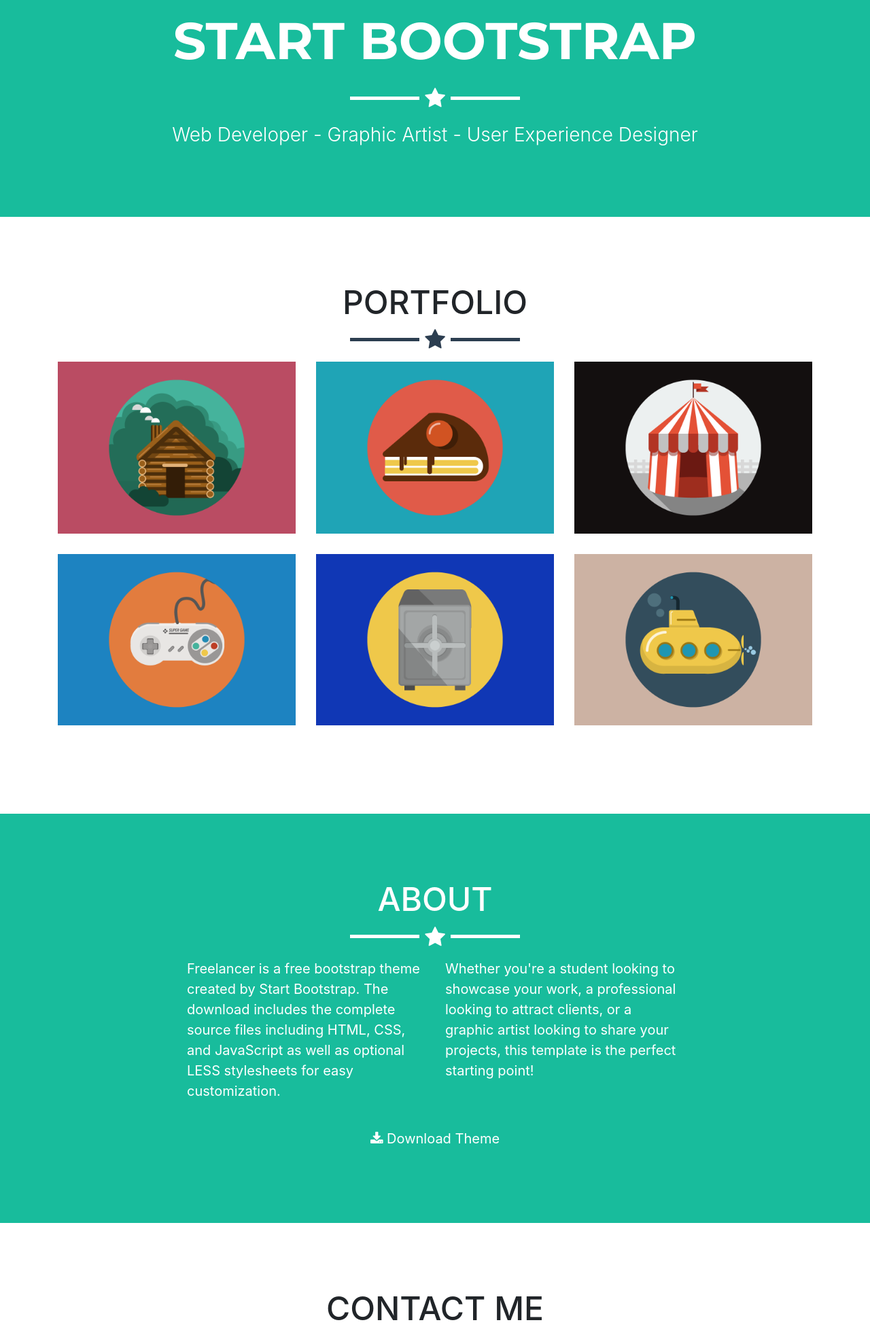
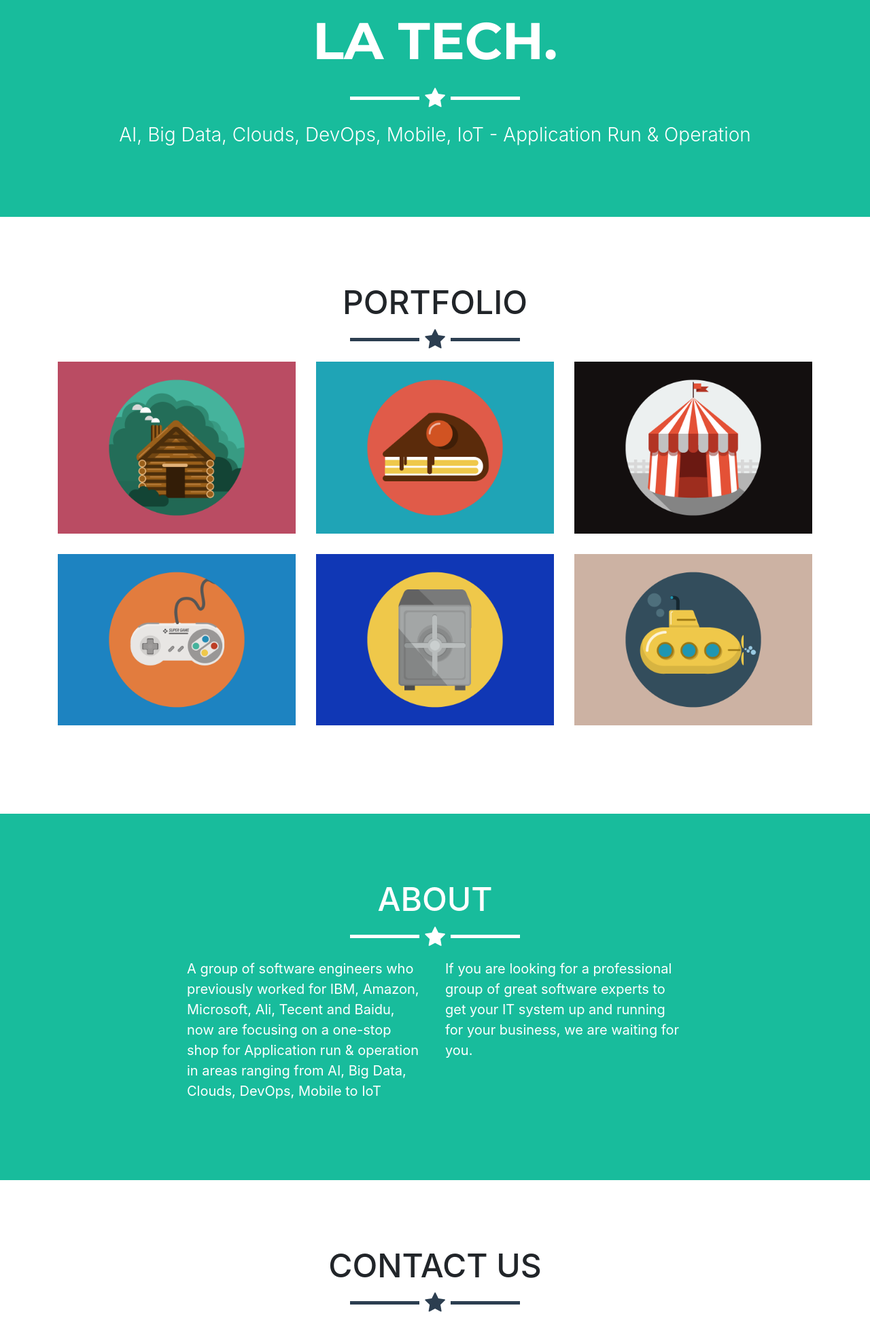
Before and after one commit to hollylux/hollylux.github.io, a website with bundled scripts: page index.html in a window 1280 px wide. Shown: the part 473-2428 px from the top of the page at 68% size. Built offline with nearby package versions, Linux system fonts and the light colour scheme.

Commit message:
Adding LA

```diff
--- a/index.html
+++ b/index.html
@@ -8,7 +8,7 @@
     <meta name="description" content="">
     <meta name="author" content="">
 
-    <title>Freelancer - Start Bootstrap Theme</title>
+    <title>LA Tech.</title>
 
     <!-- Bootstrap core CSS -->
     <link href="vendor/bootstrap/css/bootstrap.min.css" rel="stylesheet">
@@ -28,7 +28,7 @@
     <!-- Navigation -->
     <nav class="navbar navbar-expand-lg navbar-light fixed-top" id="mainNav">
       <div class="container">
-        <a class="navbar-brand js-scroll-trigger" href="#page-top">Start Bootstrap</a>
+        <a class="navbar-brand js-scroll-trigger" href="#page-top">LA Tech.</a>
         <button class="navbar-toggler navbar-toggler-right" type="button" data-toggle="collapse" data-target="#navbarResponsive" aria-controls="navbarResponsive" aria-expanded="false" aria-label="Toggle navigation">
           Menu
           <i class="fa fa-bars"></i>
@@ -54,9 +54,9 @@
       <div class="container">
         <img class="img-fluid" src="img/profile.png" alt="">
         <div class="intro-text">
-          <span class="name">Start Bootstrap</span>
+          <span class="name">LA Tech.</span>
           <hr class="star-light">
-          <span class="skills">Web Developer - Graphic Artist - User Experience Designer</span>
+          <span class="skills">AI, Big Data, Clouds, DevOps, Mobile, IoT - Application Run & Operation</span>
         </div>
       </div>
     </header>
@@ -138,17 +138,19 @@
         <hr class="star-light">
         <div class="row">
           <div class="col-lg-4 ml-auto">
-            <p>Freelancer is a free bootstrap theme created by Start Bootstrap. The download includes the complete source files including HTML, CSS, and JavaScript as well as optional LESS stylesheets for easy customization.</p>
+            <p>A group of software engineers who previously worked for IBM, Amazon, Microsoft, Ali, Tecent and Baidu, now are focusing on a one-stop shop for Application run & operation in areas ranging from AI, Big Data, Clouds, DevOps, Mobile to IoT</p>
           </div>
           <div class="col-lg-4 mr-auto">
-            <p>Whether you're a student looking to showcase your work, a professional looking to attract clients, or a graphic artist looking to share your projects, this template is the perfect starting point!</p>
+            <p>If you are looking for a professional group of great software experts to  get your IT system up and running for your business, we are waiting for you.</p>
           </div>
+          <!--
           <div class="col-lg-8 mx-auto text-center">
             <a href="#" class="btn btn-lg btn-outline">
               <i class="fa fa-download"></i>
               Download Theme
             </a>
           </div>
+        -->
         </div>
       </div>
     </section>
@@ -156,7 +158,7 @@
     <!-- Contact Section -->
     <section id="contact">
       <div class="container">
-        <h2 class="text-center">Contact Me</h2>
+        <h2 class="text-center">Contact Us</h2>
         <hr class="star-primary">
         <div class="row">
           <div class="col-lg-8 mx-auto">
@@ -243,9 +245,9 @@
               </ul>
             </div>
             <div class="footer-col col-md-4">
-              <h3>About Freelancer</h3>
-              <p>Freelance is a free to use, open source Bootstrap theme created by
-                <a href="http://startbootstrap.com">Start Bootstrap</a>.</p>
+              <h3>About LA Tech.</h3>
+              <p>LA Tech. has a group of people who are focusing on get job done in a professional way.
+                <a href="#">LA Tech.</a>.</p>
             </div>
           </div>
         </div>
```
